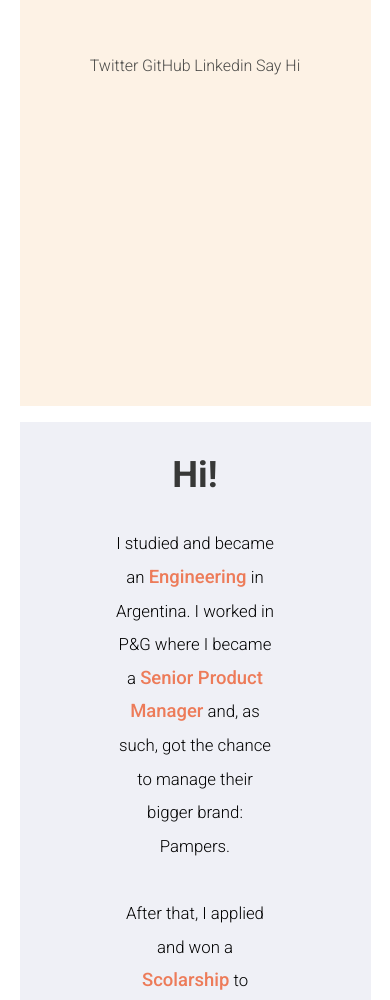
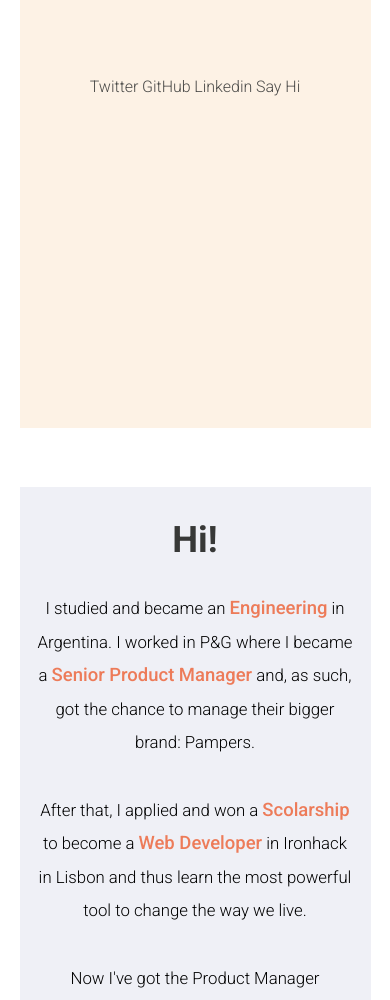
Before and after one commit to SBalaguer/personal-site, a plain HTML site: page index.html in a window 390 px wide. Shown: the part 438-1438 px from the top of the page. Drawn offline with Linux system fonts and the light colour scheme.

Commit message:
more responsive styling

```diff
--- a/style.css
+++ b/style.css
@@ -214,4 +214,11 @@ h3 {
     margin-bottom: 1em;
     margin-top: 1em;
   }
+
+  .right-about,
+  .left-about,
+  .right-project,
+  .left-project {
+    width: 90%;
+  }
 }
```
